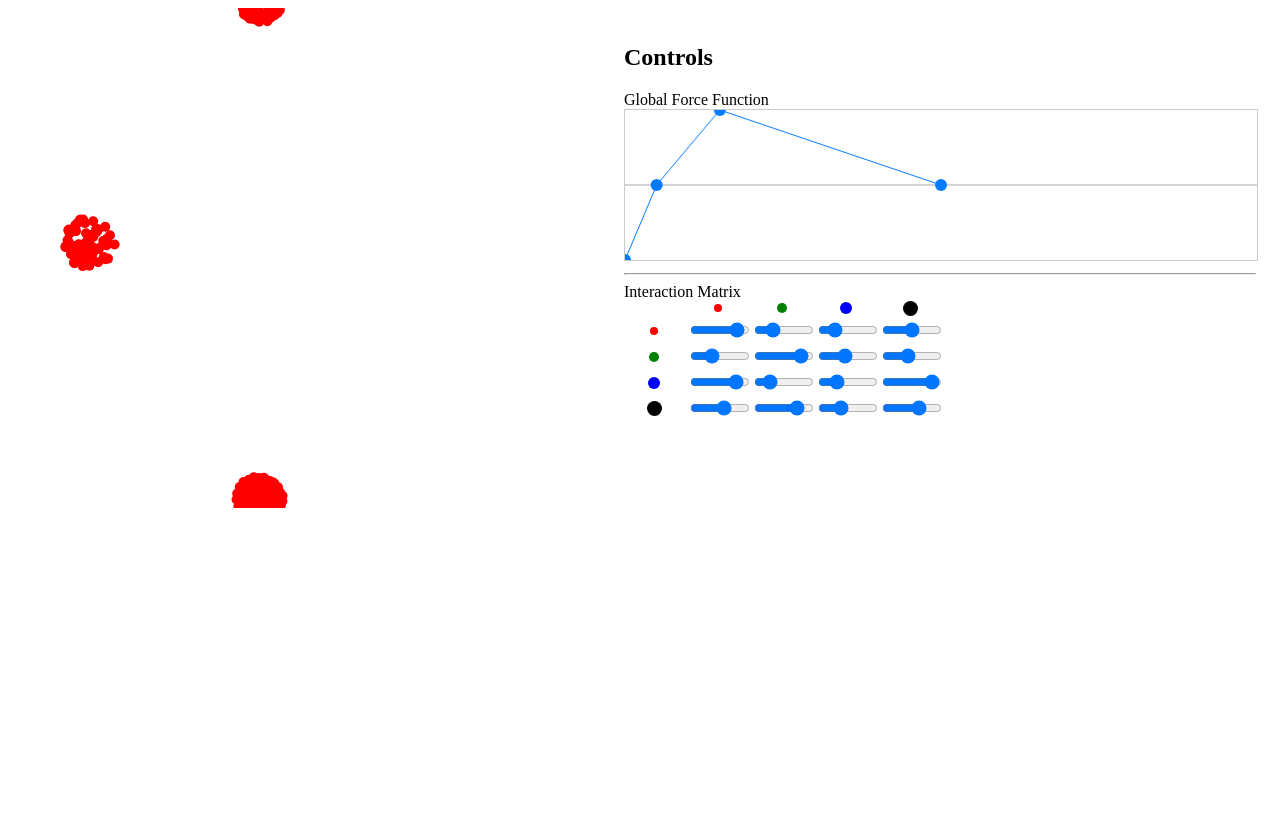
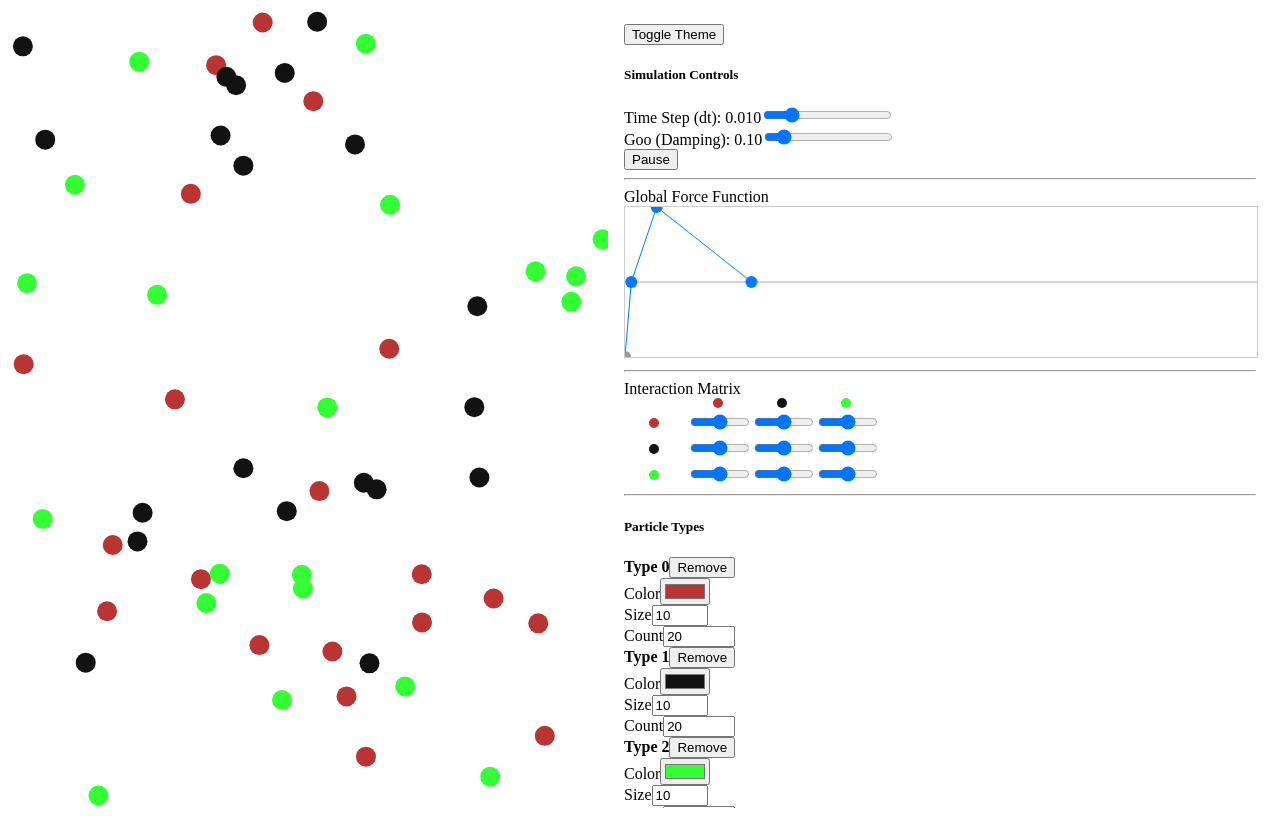
Before and after one commit to TheRonzor/plife_react, a React (Vite) app: page / in a window 1280 px wide. Built offline with nearby package versions, Linux system fonts and the light colour scheme.

Commit message:
before UI refinements

```diff
--- a/index.html
+++ b/index.html
@@ -4,11 +4,11 @@
   <head>
     <meta charset="UTF-8" />
     <meta name="viewport" content="width=device-width, initial-scale=1.0" />
-    <link id="theme-css" rel="stylesheet" href="/light.css" />
+    <link id="theme-css" rel="stylesheet" href="./dark.css" />
     <title>Yo yo</title>
   </head>
   <body>
     <div id="root"></div>
-    <script type="module" src="/src/main.tsx"></script>
+    <script type="module" src="./src/main.tsx"></script>
   </body>
 </html>
--- a/src/App.tsx
+++ b/src/App.tsx
@@ -1,71 +1,104 @@
 // ./src/App.tsx
-import React, { useState } from 'react';
+import React, { useEffect, useState } from 'react';
 import { CanvasArea } from "./components/CanvasArea";
 import ForceEditor from './components/ForceEditor';
 import InteractionMatrix from './components/InteractionMatrix';
+import SimulationControls from './components/SimulationControls';
+import ParticleTypeEditor from './components/ParticleTypeEditor';
 import { type Particle, type ControlPoint } from "./simulation/SimulationEngine";
 
-// Constants
-const NUM_TYPES = 4;
-const PARTICLES_PER_TYPE = 50;
-
-const generateParticles = (): Particle[] => {
-  let particles: Particle[] = [];
-  let id = 0;
-  for (let type = 0; type < NUM_TYPES; type++) {
-    for (let i = 0; i < PARTICLES_PER_TYPE; i++) {
-      particles.push({
-        id: id++,
-        type,
-        x: Math.random(),
-        y: Math.random(),
-        vx: 0,
-        vy: 0,
-      });
-    }
-  }
-  return particles;
-};
-
-const generateInteractionMatrix = (): number[][] => {
-  const matrix: number[][] = [];
-  for (let i = 0; i < NUM_TYPES; i++) {
-    matrix[i] = [];
-    for (let j = 0; j < NUM_TYPES; j++) {
-      matrix[i][j] = parseFloat((Math.random() * 2 - 1).toFixed(2));
-    }
-  }
-  return matrix;
-};
-
 const defaultControlPoints: ControlPoint[] = [
-  { id: 'f0', x: 0, y: -1 },
-  { id: 'r1', x: 0.05, y: 0 },
-  { id: 'f2', x: 0.15, y: 1 },
-  { id: 'r3', x: 0.5, y: 0 },
-];
-
-// TEMP mock type info — this should eventually be editable by user
-const particleTypes = [
-  { id: '0', color: 'red', size: 8 },
-  { id: '1', color: 'green', size: 10 },
-  { id: '2', color: 'blue', size: 12 },
-  { id: '3', color: 'black', size: 15 },
+  { id: 'f0', x: 0, y: -1, fixed: true },
+  { id: 'r1', x: 0.01, y: 0 },
+  { id: 'f2', x: 0.05, y: 1 },
+  { id: 'r3', x: 0.2, y: 0 },
 ];
 
 function App() {
-  const [particles] = useState<Particle[]>(generateParticles);
-  const [interactionMatrix, setInteractionMatrix] = useState<number[][]>(generateInteractionMatrix);
   const [controlPoints, setControlPoints] = useState<ControlPoint[]>(defaultControlPoints);
-  const [dt] = useState(0.01);
-  const [goo] = useState(0.1);
+
+  const [particleTypes, setParticleTypes] = useState(() =>
+    Array.from({ length: 3 }, (_, i) => ({
+      id: i,
+      color: ['#bb3434', '#121212', '#34ff34'][i],
+      size: 10,
+      count: 20,
+    }))
+  );
+
+  const [interactionMatrix, setInteractionMatrix] = useState<number[][]>(
+    Array.from({ length: 3 }, () => Array(3).fill(0))
+  );
+
+  const [particles, setParticles] = useState<Particle[]>([]);
+
+  const [dt, setDt] = useState(0.01);
+  const [goo, setGoo] = useState(0.1);
+  const [isRunning, setIsRunning] = useState(true);
+
+  // 🧠 Regenerate particles when types or counts change
+  useEffect(() => {
+    let id = 0;
+    const all: Particle[] = [];
+
+    particleTypes.forEach((type, index) => {
+      for (let i = 0; i < type.count; i++) {
+        all.push({
+          id: id++,
+          type: index,
+          x: Math.random(),
+          y: Math.random(),
+          vx: 0,
+          vy: 0,
+        });
+      }
+    });
+
+    setParticles(all);
+  }, [particleTypes]);
 
   const handleMatrixChange = (row: number, col: number, value: number) => {
     setInteractionMatrix(prev => {
-      const updated = prev.map(row => [...row]);
+      const updated = prev.map(r => [...r]);
       updated[row][col] = value;
       return updated;
     });
+  };
+
+  const addType = () => {
+    if (particleTypes.length >= 20) return;
+    const newId = particleTypes.length;
+    const newTypes = [
+      ...particleTypes,
+      { id: newId, color: '#888888', size: 10, count: 20 },
+    ];
+    setParticleTypes(newTypes);
+
+    setInteractionMatrix(prev => {
+      const next = prev.map(row => [...row, 0]);
+      next.push(new Array(newId + 1).fill(0));
+      return next;
+    });
+  };
+
+  const removeType = (id: number) => {
+    if (particleTypes.length <= 1) return;
+    const index = particleTypes.findIndex(t => t.id === id);
+    const newTypes = particleTypes.filter(t => t.id !== id);
+    setParticleTypes(newTypes);
+
+    setInteractionMatrix(prev => {
+      return prev
+        .filter((_, i) => i !== index)
+        .map(row => row.filter((_, j) => j !== index));
+    });
+  };
+
+  const toggleTheme = () => {
+    const link = document.getElementById("theme-css") as HTMLLinkElement | null;
+    if (!link) return;
+    const isLight = link.href.includes("light.css");
+    link.href = isLight ? "/dark.css" : "/light.css";
   };
 
   return (
@@ -77,16 +110,43 @@ function App() {
           controlPoints={controlPoints}
           dt={dt}
           goo={goo}
+          isRunning={isRunning}
+          particleTypeProperties={particleTypes}
         />
       </div>
       <div style={{ width: "50%", padding: "1rem", overflowY: "auto" }}>
-        <h2>Controls</h2>
+        <button className="btn btn-outline-secondary mb-3" onClick={toggleTheme}>
+          Toggle Theme
+        </button>
+
+        <SimulationControls
+          dt={dt}
+          goo={goo}
+          isRunning={isRunning}
+          onDtChange={setDt}
+          onGooChange={setGoo}
+          onToggleRunning={() => setIsRunning(r => !r)}
+        />
+
+        <hr />
+
         <ForceEditor points={controlPoints} onChange={setControlPoints} />
+
         <hr />
+
         <InteractionMatrix
           types={particleTypes}
           matrix={interactionMatrix}
           onChange={handleMatrixChange}
+        />
+
+        <hr />
+
+        <ParticleTypeEditor
+          types={particleTypes}
+          onChange={setParticleTypes}
+          onAddType={addType}
+          onRemoveType={removeType}
         />
       </div>
     </div>
--- a/src/components/CanvasArea.tsx
+++ b/src/components/CanvasArea.tsx
@@ -1,6 +1,12 @@
 // ./src/components/CanvasArea.tsx
 import { useEffect, useRef } from "react";
 import { SimulationEngine, type Particle, type ControlPoint } from "../simulation/SimulationEngine";
+
+interface ParticleTypeInfo {
+  id: number;
+  color: string;
+  size: number;
+}
 
 interface CanvasAreaProps {
   particles: Particle[];
@@ -8,6 +14,8 @@ interface CanvasAreaProps {
   controlPoints: ControlPoint[];
   dt: number;
   goo: number;
+  isRunning: boolean;
+  particleTypeProperties: ParticleTypeInfo[];
 }
 
 export const CanvasArea: React.FC<CanvasAreaProps> = ({
@@ -16,13 +24,15 @@ export const CanvasArea: React.FC<CanvasAreaProps> = ({
   controlPoints,
   dt,
   goo,
+  isRunning,
+  particleTypeProperties,
 }) => {
   const canvasRef = useRef<HTMLCanvasElement>(null);
   const engineRef = useRef(new SimulationEngine());
 
   useEffect(() => {
     const engine = engineRef.current;
-    engine.setParticles([...particles]); // clone to avoid mutation
+    engine.setParticles([...particles]); // Clone to avoid mutation
     engine.setInteractionMatrix(interactionMatrix);
     engine.setControlPoints(controlPoints);
     engine.setDt(dt);
@@ -40,15 +50,27 @@ export const CanvasArea: React.FC<CanvasAreaProps> = ({
       if (!ctx) return;
 
       const engine = engineRef.current;
-      engine.step();
+
+      if (isRunning) {
+        engine.step();
+      }
+
       const simParticles = engine.getParticles();
+
+      // Resize canvas to match its element size
+      canvas.width = canvas.clientWidth;
+      canvas.height = canvas.clientHeight;
 
       ctx.clearRect(0, 0, canvas.width, canvas.height);
 
       simParticles.forEach(p => {
+        const type = particleTypeProperties[p.type];
+        const radius = type?.size ?? 5;
+        const color = type?.color ?? 'red';
+
         ctx.beginPath();
-        ctx.arc(p.x * canvas.width, p.y * canvas.height, 5, 0, 2 * Math.PI);
-        ctx.fillStyle = "red"; // TODO: Use particle type color
+        ctx.arc(p.x * canvas.width, p.y * canvas.height, radius, 0, 2 * Math.PI);
+        ctx.fillStyle = color;
         ctx.fill();
       });
 
@@ -57,7 +79,7 @@ export const CanvasArea: React.FC<CanvasAreaProps> = ({
 
     frameId = requestAnimationFrame(draw);
     return () => cancelAnimationFrame(frameId);
-  }, []);
+  }, [isRunning, particleTypeProperties]);
 
-  return <canvas ref={canvasRef} width={500} height={500} />;
+  return <canvas ref={canvasRef} style={{ width: "100%", height: "100%" }} />;
 };
--- a/src/components/InteractionMatrix.tsx
+++ b/src/components/InteractionMatrix.tsx
@@ -2,7 +2,7 @@
 import React from 'react';
 
 interface ParticleType {
-  id: string;
+  id: number;
   color: string;
   size: number;
 }
--- /dev/null
+++ b/src/components/ParticleTypeEditor.tsx
@@ -0,0 +1,86 @@
+// ./src/components/ParticleTypeEditor.tsx
+import React from 'react';
+
+interface ParticleType {
+  id: number;
+  color: string;
+  size: number;
+  count: number;
+}
+
+interface ParticleTypeEditorProps {
+  types: ParticleType[];
+  onChange: (updated: ParticleType[]) => void;
+  onAddType: () => void;
+  onRemoveType: (id: number) => void;
+}
+
+const ParticleTypeEditor: React.FC<ParticleTypeEditorProps> = ({
+  types,
+  onChange,
+  onAddType,
+  onRemoveType,
+}) => {
+  const updateField = (id: number, field: keyof ParticleType, value: string | number) => {
+    onChange(types.map(t => t.id === id ? { ...t, [field]: value } : t));
+  };
+
+  return (
+    <div>
+      <h5>Particle Types</h5>
+      {types.map(type => (
+        <div key={type.id} className="mb-2 p-2 border rounded">
+          <div className="d-flex justify-content-between align-items-center mb-1">
+            <strong>Type {type.id}</strong>
+            <button
+              className="btn btn-sm btn-outline-danger"
+              onClick={() => onRemoveType(type.id)}
+              disabled={types.length <= 1}
+            >
+              Remove
+            </button>
+          </div>
+          <div className="mb-1">
+            <label className="form-label">Color</label>
+            <input
+              type="color"
+              value={type.color}
+              onChange={(e) => updateField(type.id, 'color', e.target.value)}
+              className="form-control form-control-color"
+            />
+          </div>
+          <div className="mb-1">
+            <label className="form-label">Size</label>
+            <input
+              type="number"
+              min={1}
+              max={20}
+              value={type.size}
+              onChange={(e) => updateField(type.id, 'size', parseInt(e.target.value))}
+              className="form-control"
+            />
+          </div>
+          <div>
+            <label className="form-label">Count</label>
+            <input
+              type="number"
+              min={0}
+              max={1000}
+              value={type.count}
+              onChange={(e) => updateField(type.id, 'count', parseInt(e.target.value))}
+              className="form-control"
+            />
+          </div>
+        </div>
+      ))}
+
+      {types.length < 20 && (
+        <button className="btn btn-outline-primary mt-2" onClick={onAddType}>
+          Add Type
+        </button>
+      )}
+    </div>
+  );
+};
+
+export default ParticleTypeEditor;
--- /dev/null
+++ b/src/components/SimulationControls.tsx
@@ -0,0 +1,58 @@
+import React from 'react';
+
+interface SimulationControlsProps {
+  dt: number;
+  goo: number;
+  isRunning: boolean;
+  onDtChange: (dt: number) => void;
+  onGooChange: (goo: number) => void;
+  onToggleRunning: () => void;
+}
+
+const SimulationControls: React.FC<SimulationControlsProps> = ({
+  dt,
+  goo,
+  isRunning,
+  onDtChange,
+  onGooChange,
+  onToggleRunning
+}) => {
+  return (
+    <div>
+      <h5>Simulation Controls</h5>
+
+      <div className="mb-3">
+        <label className="form-label">Time Step (dt): {dt.toFixed(3)}</label>
+        <input
+          type="range"
+          min={0.001}
+          max={0.05}
+          step={0.001}
+          value={dt}
+          onChange={(e) => onDtChange(parseFloat(e.target.value))}
+        />
+      </div>
+
+      <div className="mb-3">
+        <label className="form-label">Goo (Damping): {goo.toFixed(2)}</label>
+        <input
+          type="range"
+          min={0}
+          max={1}
+          step={0.01}
+          value={goo}
+          onChange={(e) => onGooChange(parseFloat(e.target.value))}
+        />
+      </div>
+
+      <button
+        className="btn btn-outline-secondary"
+        onClick={onToggleRunning}
+      >
+        {isRunning ? 'Pause' : 'Play'}
+      </button>
+    </div>
+  );
+};
+
+export default SimulationControls;
--- a/src/dark.css
+++ b/src/dark.css
@@ -5,6 +5,7 @@
   --text-color: #e0e0e0;
   --canvas-bg: #1e1e1e;
   --border-color: #333;
+  --fg-color: #bb3434;
 }
 
 body {
```
